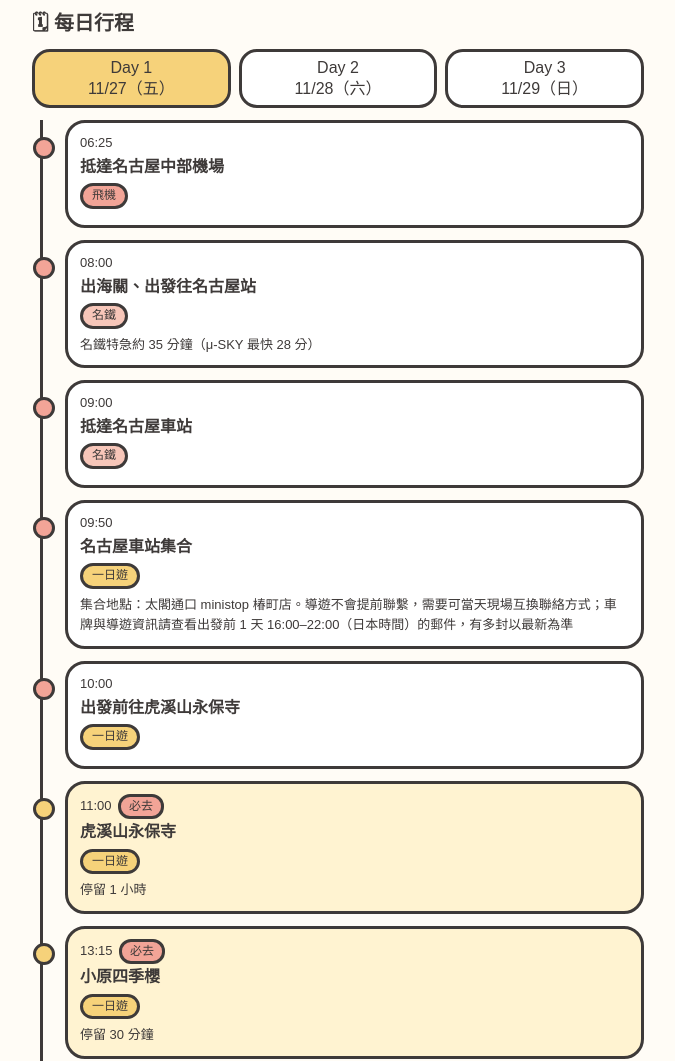
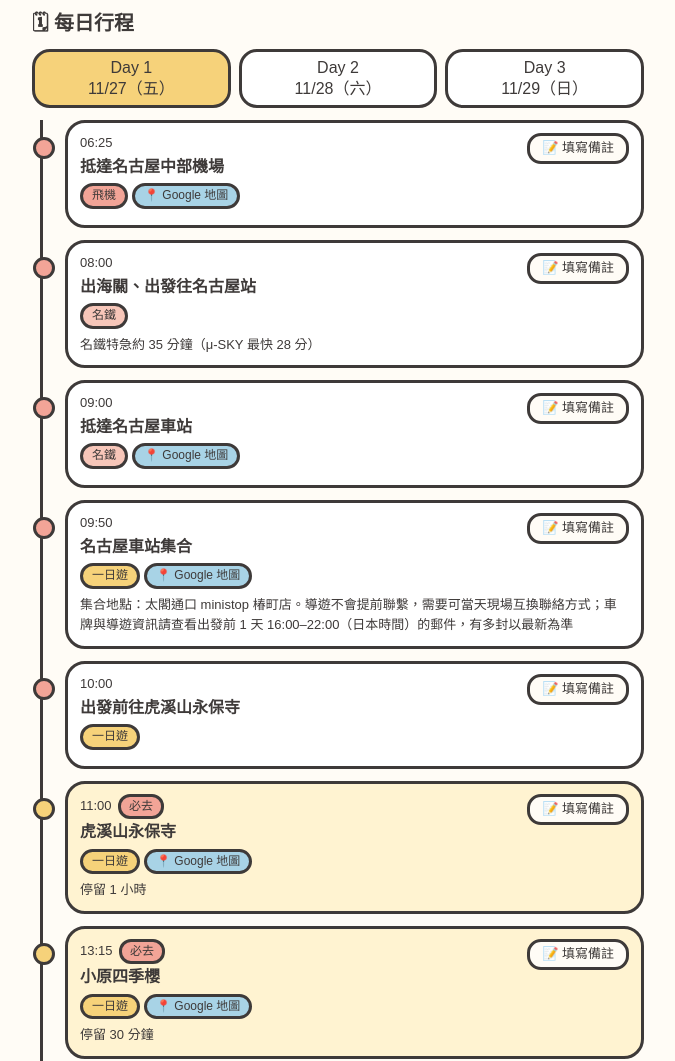
Before and after one commit to aa0065789-create/-, a plain HTML site: page index.html in a window 1280 px wide. Shown: the part 1040-2101 px from the top of the page, without its empty margins (302-977 px from the left). Drawn offline with Linux system fonts and the light colour scheme; a web font is replaced by a local one.

Commit message:
Update index.html

```diff
--- a/index.html
+++ b/index.html
@@ -30,7 +30,7 @@ section{margin-bottom:28px}h2{font-size:20px;margin:0 0 10px}
 .t-air{background:var(--co)}.t-sub{background:var(--bl)}.t-walk{background:var(--gr)}.t-bus{background:var(--ye)}.t-train{background:#F7C6B9}
 label.td{display:flex;gap:10px;align-items:center;padding:6px 0;cursor:pointer}label.td input{appearance:none;width:24px;height:24px;border:3px solid var(--ink);border-radius:8px;background:#fff;flex:none;display:grid;place-content:center}
 label.td input:checked{background:var(--gr)}label.td input:checked::after{content:"✓";font-size:16px;line-height:1}label.td input:checked+span{text-decoration:line-through;opacity:.6}
-.f{font:inherit;color:var(--ink);background:#fff;border:3px solid var(--ink);border-radius:14px;padding:6px 10px;width:100%;min-width:0}.lb{display:block;font-size:13px}.lb .f{margin-top:2px}.g{display:grid;grid-template-columns:1fr 1fr;gap:6px}.row{display:flex;align-items:center;gap:8px;background:#fff;border:3px solid var(--ink);border-radius:18px;padding:8px 12px;margin-bottom:8px;animation:pop .4s both}.row .x{margin-left:auto;text-align:right}.row button{font:inherit;border:3px solid var(--ink);border-radius:12px;background:var(--bg);cursor:pointer;color:var(--ink)}
+.f{font:inherit;color:var(--ink);background:#fff;border:3px solid var(--ink);border-radius:14px;padding:6px 10px;width:100%;min-width:0}.nbt{font:inherit;font-size:13px;border:3px solid var(--ink);border-radius:14px;background:var(--bg);color:var(--ink);padding:2px 12px;margin-top:6px;cursor:pointer}.nbt.has{background:var(--ye)}.top{display:flex;justify-content:space-between;align-items:flex-start;gap:8px}.top .nbt{margin-top:0;flex:none}.mp{display:inline-block;border:3px solid var(--ink);border-radius:14px;padding:0 9px;font-size:12px;background:var(--bl);color:var(--ink);text-decoration:none;margin:0 4px 2px 0}.in .f,.card>textarea.f{margin-top:6px}.br{display:flex;gap:6px;flex-wrap:wrap;align-items:center;margin-top:6px}.nv{margin-top:8px;background:#FFF3D1;border:3px dashed var(--ink);border-radius:14px;padding:6px 10px;white-space:pre-wrap;font-size:14px}.mk{margin-left:6px}.lb{display:block;font-size:13px}.lb .f{margin-top:2px}.g{display:grid;grid-template-columns:1fr 1fr;gap:6px}.row{display:flex;align-items:center;gap:8px;background:#fff;border:3px solid var(--ink);border-radius:18px;padding:8px 12px;margin-bottom:8px;animation:pop .4s both}.row .x{margin-left:auto;text-align:right}.row button{font:inherit;border:3px solid var(--ink);border-radius:12px;background:var(--bg);cursor:pointer;color:var(--ink)}
 @keyframes bounce{0%{transform:scale(.85)}50%{transform:scale(1.12)}100%{transform:scale(1)}}
 @keyframes pop{0%{opacity:0;transform:translateY(18px) scale(.95)}70%{transform:translateY(-4px)}100%{opacity:1;transform:none}}
 @keyframes wig{0%,90%,100%{transform:rotate(0)}93%{transform:rotate(-6deg)}97%{transform:rotate(6deg)}}
@@ -41,7 +41,7 @@ label.td input:checked{background:var(--gr)}label.td input:checked::after{conten
 .plane{animation:fly 14s linear infinite}.cloud{animation:drift 7s ease-in-out infinite}.leaf{animation:fall 9s linear infinite}.sha{animation:bob 3s ease-in-out infinite}
 @media (prefers-reduced-motion:reduce){*,*::before,*::after{animation:none!important;transition:none!important;scroll-behavior:auto!important}}
 </style></head><body>
-<nav><a href="#top">首頁</a><a href="#flight">航班</a><a href="#plan">行程</a><a href="#allnotes">備註</a><a href="#todo">待辦</a><a href="#ledger">記帳</a><a href="#stay">住宿</a></nav>
+<nav><a href="#top">首頁</a><a href="#flight">航班</a><a href="#plan">行程</a><a href="#todo">待辦</a><a href="#ledger">記帳</a><a href="#stay">住宿</a></nav>
 <main id="top">
 <section class="card hero">
 <svg viewBox="0 0 400 200" role="img" aria-label="名古屋城與飛機插圖">
@@ -68,9 +68,7 @@ label.td input:checked{background:var(--gr)}label.td input:checked::after{conten
 <p style="font-size:13px;margin:6px 0 0">起飛前 2–3 小時要到機場，最晚 20:30 前抵達。</p><div style="margin-top:8px"><span class="pill t-walk">🧳 托運行李 20kg</span><span class="pill t-bus">🎒 手提行李 7kg</span></div></div></section>
 
 <section id="plan"><h2>🗓 每日行程</h2>
-<div class="tabs" id="tabs"></div><div class="tl" id="tl"></div><div class="card" style="background:#FFF3D1"><b>📝 今日備註</b><div style="font-size:12px">臨時改行程、新地點、候位資訊都可以記在這裡，會自動儲存。</div><textarea class="f" id="dn" rows="5" placeholder="例如：香嵐溪改成 15:30 出發、晚餐改去……" style="margin-top:6px;resize:vertical"></textarea><div style="display:flex;align-items:center;gap:10px;margin-top:8px"><button class="f" id="nb" style="width:auto;background:var(--gr);cursor:pointer;padding:6px 18px">💾 儲存備註</button><small id="ns"></small></div></div></section>
-
-<section id="allnotes"><h2>📝 我的備註</h2><div id="na"></div></section>
+<div class="tabs" id="tabs"></div><div class="tl" id="tl"></div></section>
 
 <section id="todo"><h2>✅ 待辦清單</h2><div class="card" id="tdl"></div></section>
 
@@ -132,12 +130,18 @@ const D=[
 ["19:30","準備搭車去機場","","train"],
 ["20:00","抵達名古屋中部機場","20:00 前需抵達","train"],
 ["22:55","回程飛機","第四天 01:30 抵達桃園，15:00 回到宜蘭","air"]]}];
-let cur=0,N={};try{N=JSON.parse(localStorage.getItem("ngyN")||"{}")}catch(e){}
+let cur=0,ed=null,dc=null,dr=null,dt,dl=null,N={};try{N=JSON.parse(localStorage.getItem("ngyN")||"{}")}catch(e){}
+const M={"抵達名古屋中部機場":"中部国際空港 セントレア","抵達名古屋車站":"名古屋駅","名古屋車站集合":"ミニストップ 椿町店 名古屋","結束行程回到名古屋":"ミニストップ 椿町店 名古屋","虎溪山永保寺":"虎渓山永保寺","小原四季櫻":"小原四季桜","香嵐溪":"香嵐渓","麵家獅子丸拉麵":"麺家 獅子丸 名古屋駅","世界の山ちゃん":"世界の山ちゃん 名古屋","辦理入住":"BASE LAYER HOTEL NAGOYA NISHIKI","回飯店休息":"BASE LAYER HOTEL NAGOYA NISHIKI","回飯店拿行李":"BASE LAYER HOTEL NAGOYA NISHIKI","飛驒高山老街":"飛騨高山 古い町並","合掌村":"白川郷 合掌造り集落","蓬萊軒鰻魚飯":"蓬莱軒 松坂屋店","榮商圈":"名古屋 栄","唐吉訶德":"ドン・キホーテ 名古屋 栄","祖父江銀杏":"祖父江ぎんなんパーク","名古屋城":"名古屋城","矢場味噌豬排":"矢場とん 松坂屋店","HARBS 榮本店":"HARBS 栄本店"};
+const esc=t=>t.replace(/[&<>]/g,c=>({"&":"&amp;","<":"&lt;",">":"&gt;"}[c]));
+const kl=k=>{const[a,b]=String(k).split("-"),d=D[a];return`Day ${+a+1}　${d.x[b][0]} ${d.x[b][1]}`};
+function drawI(k){const[a,j]=k.split("-");if(+a!==cur)return;const it=tl.children[+j];if(!it)return;const c=it.querySelector(".in"),b=it.querySelector("[data-j]"),m=it.querySelector(".mk"),h=N[k];
+b.textContent="📝 "+(h?"編輯備註":"填寫備註");b.classList.toggle("has",!!h);m.style.display=h?"":"none";
+c.innerHTML=ed===k?`<textarea class="f" rows="3" placeholder="寫下這個行程的備註，或改去哪裡……">${esc(dr!==null?dr:(h||""))}</textarea><div class="br"><button class="nbt" data-act="save">💾 儲存</button><button class="nbt" data-act="cancel">取消</button>${h?`<button class="nbt" data-act="del" style="background:var(--co)">${dc===k?"再按一次確認刪除":"🗑 刪除"}</button>`:""}</div>`:(h?`<div class="nv">📝 ${esc(h)}</div>`:"")}
 const tabs=document.getElementById("tabs"),tl=document.getElementById("tl");
-function show(n){cur=n;document.getElementById("dn").value=N[n]||"";document.getElementById("ns").textContent="";[...tabs.children].forEach((b,i)=>b.classList.toggle("on",i==n));
+function show(n){cur=n;ed=null;dc=null;dr=null;[...tabs.children].forEach((b,i)=>b.classList.toggle("on",i==n));
 tl.classList.remove("pop");void tl.offsetWidth;
-tl.innerHTML=D[n].x.map((e,i)=>`<div class="it${e[4]?" must":""}" style="--i:${i}"><div class="tm">${e[0]}${e[4]?'<span class="must-b">必去</span>':""}</div><h3>${e[1]}</h3><div style="margin-top:2px">${e[3].split(",").map(k=>`<span class="pill ${T[k][1]}">${T[k][0]}</span>`).join("")}</div><p>${e[2]}</p></div>`).join("");
-tl.classList.add("pop")}
+tl.innerHTML=D[n].x.map((e,i)=>`<div class="it${e[4]?" must":""}" style="--i:${i}"><div class="top"><div style="min-width:0"><div class="tm">${e[0]}${e[4]?'<span class="must-b">必去</span>':""}<span class="mk" style="display:${N[n+"-"+i]?"":"none"}">📝</span></div><h3>${e[1]}</h3></div><button class="nbt${N[n+"-"+i]?" has":""}" data-j="${i}">📝 ${N[n+"-"+i]?"編輯備註":"填寫備註"}</button></div><div style="margin-top:2px">${e[3].split(",").map(k=>`<span class="pill ${T[k][1]}">${T[k][0]}</span>`).join("")}${M[e[1]]?`<a class="mp" href="https://www.google.com/maps/search/?api=1&query=${encodeURIComponent(M[e[1]])}" target="_blank" rel="noopener">📍 Google 地圖</a>`:""}</div><p>${e[2]}</p><div class="in"></div></div>`).join("");
+D[n].x.forEach((e,i)=>drawI(n+"-"+i));tl.classList.add("pop")}
 D.forEach((o,i)=>{const b=document.createElement("button");b.innerHTML=`Day ${i+1}<br>${o.d}（${o.w}）`;b.onclick=()=>show(i);tabs.appendChild(b)});show(0);
 const todo=["護照","登機資訊（MM724／MM723）","KLOOK／KKDAY 憑證","名鐵車票","日圓現金","網卡或 eSIM","行動電源","保暖外套","確認一日遊司機（前一天）"];
 let st={};try{st=JSON.parse(localStorage.getItem("ngy")||"{}")}catch(e){}
@@ -152,9 +156,14 @@ tick();setInterval(tick,1e3);
 
 let L={rate:0.21,items:[]};try{L=Object.assign(L,JSON.parse(localStorage.getItem("ngyL")||"{}"))}catch(e){}
 const C=["餐飲","交通","購物","門票","其他"],CC=["t-bus","t-sub","t-air","t-walk","t-train"],$=i=>document.getElementById(i);
-$("ct").innerHTML=C.map(c=>`<option>${c}</option>`).join("");$("rt").value=L.rate;$("dn").oninput=()=>{$("ns").textContent="尚未儲存"};$("nb").onclick=()=>{N[cur]=$("dn").value;try{localStorage.setItem("ngyN",JSON.stringify(N));rn();$("ns").textContent="已儲存 ✓（存在這支手機的瀏覽器）"}catch(x){$("ns").textContent="儲存失敗，請確認瀏覽器沒有關閉儲存功能"}};
+$("ct").innerHTML=C.map(c=>`<option>${c}</option>`).join("");$("rt").value=L.rate;const sN=()=>{try{localStorage.setItem("ngyN",JSON.stringify(N))}catch(x){}};
+tl.onclick=e=>{const b=e.target.closest("[data-j],[data-act]");if(!b)return;const it=b.closest(".it"),k=cur+"-"+[...tl.children].indexOf(it);
+if(b.dataset.j!==undefined){const o=ed;ed=ed===k?null:k;dc=null;dr=null;if(o)drawI(o);drawI(k);if(ed===k)it.querySelector("textarea").focus();return}
+const a=b.dataset.act,t=it.querySelector("textarea");
+if(a==="save"){const v=t.value.trim();if(v)N[k]=v;else delete N[k];sN();ed=null;dc=null;dr=null;drawI(k)}
+else if(a==="cancel"){ed=null;dc=null;dr=null;drawI(k)}
+else if(a==="del"){if(dc===k){delete N[k];sN();ed=null;dc=null;dr=null;drawI(k)}else{dr=t.value;dc=k;drawI(k);clearTimeout(dt);dt=setTimeout(()=>{dc=null;drawI(k)},3000)}}};
 const sv=()=>{try{localStorage.setItem("ngyL",JSON.stringify(L))}catch(e){}};
-const esc=t=>t.replace(/[&<>]/g,c=>({"&":"&amp;","<":"&lt;",">":"&gt;"}[c]));
 const jp=o=>o.cu=="JPY"?o.amt:o.amt/(L.rate||1);
 function rl(){const r=L.rate||0;let tot=0,by={};
 $("ll").innerHTML=L.items.slice().reverse().map(o=>{const j=jp(o);tot+=j;by[o.ct]=(by[o.ct]||0)+j;
@@ -166,7 +175,4 @@ $("ad").onclick=()=>{const a=parseFloat($("am").value);if(!(a>0)){$("am").focus(
 L.items.push({id:Date.now(),amt:a,cu:$("cu").value,ct:$("ct").value,dy:$("dy").value,nt:$("nt").value.trim()});$("am").value=$("nt").value="";sv();rl()};
 let lf=null,lt_;$("ll").onclick=e=>{const d=e.target.dataset.d;if(!d)return;clearTimeout(lt_);if(lf==d){lf=null;L.items=L.items.filter(o=>o.id!=d);sv()}else{lf=d;lt_=setTimeout(()=>{lf=null;rl()},3000)}rl()};
 $("rt").oninput=e=>{L.rate=parseFloat(e.target.value)||0;sv();rl()};rl();
-let dt,dc=-1;
-function rn(){$("na").innerHTML=D.map((o,i)=>!N[i]?"":`<div class="card" data-n="${i}" style="cursor:pointer;background:${N[i]?"#FFF3D1":"#fff"}"><b>Day ${i+1}　${o.d}（${o.w}）</b><div style="white-space:pre-wrap;margin-top:4px;font-size:14px">${N[i]?esc(N[i]):"<small>尚無備註</small>"}${N[i]?`<div><button class="f" data-del="${i}" style="width:auto;background:var(--co);cursor:pointer;padding:4px 14px;margin-top:8px">${dc===i?"再按一次確認刪除":"🗑 刪除備註"}</button></div>`:""}</div></div>`).join("")+(D.some((o,i)=>N[i])?"<small>點一下備註可以回到那一天的行程繼續編輯。</small>":"<small>目前沒有備註。在每天行程下方寫好並按「儲存備註」，就會出現在這裡。</small>")}
-$("na").onclick=e=>{const b=e.target.closest("[data-del]");if(b){const i=+b.dataset.del;clearTimeout(dt);if(dc===i){dc=-1;delete N[i];try{localStorage.setItem("ngyN",JSON.stringify(N))}catch(x){}if(i===cur)$("dn").value=""}else{dc=i;dt=setTimeout(()=>{dc=-1;rn()},3000)}rn();return}const c=e.target.closest("[data-n]");if(c){show(+c.dataset.n);$("plan").scrollIntoView()}};rn();
 </script></body></html>
```
